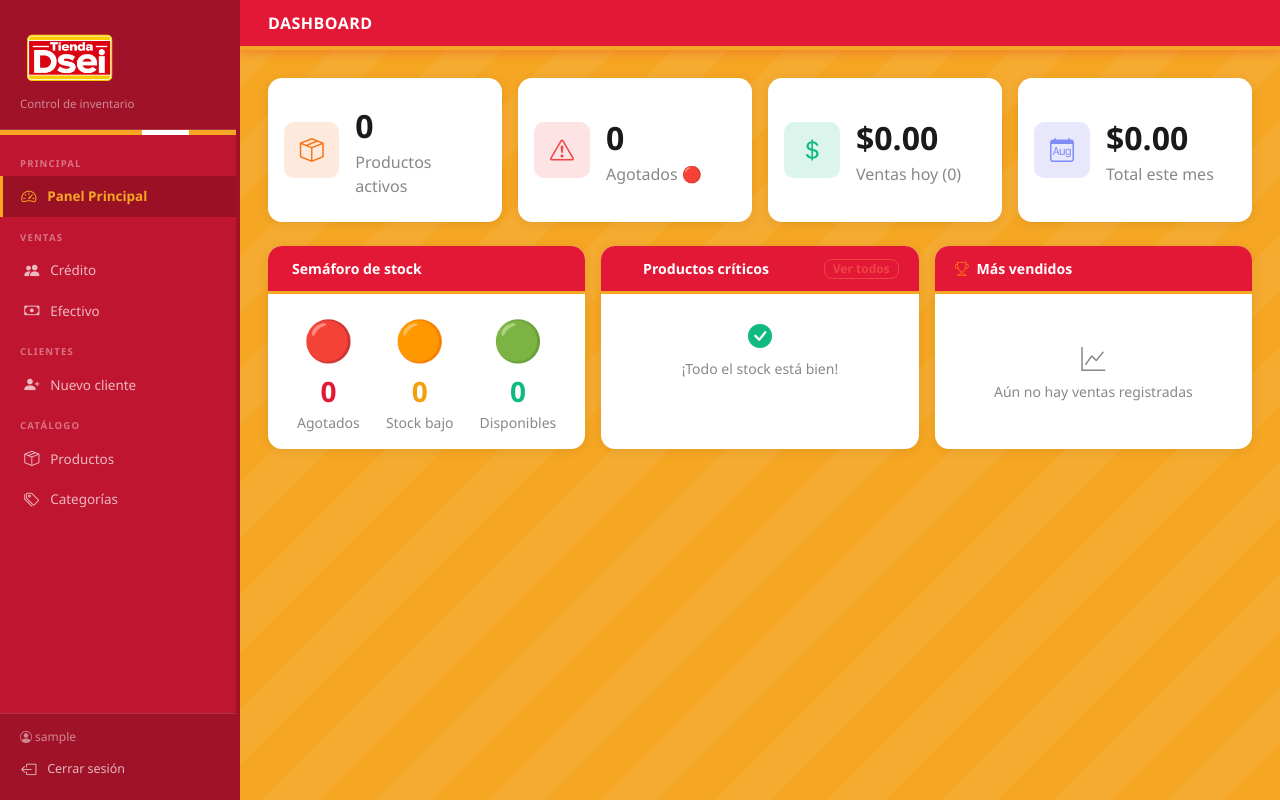
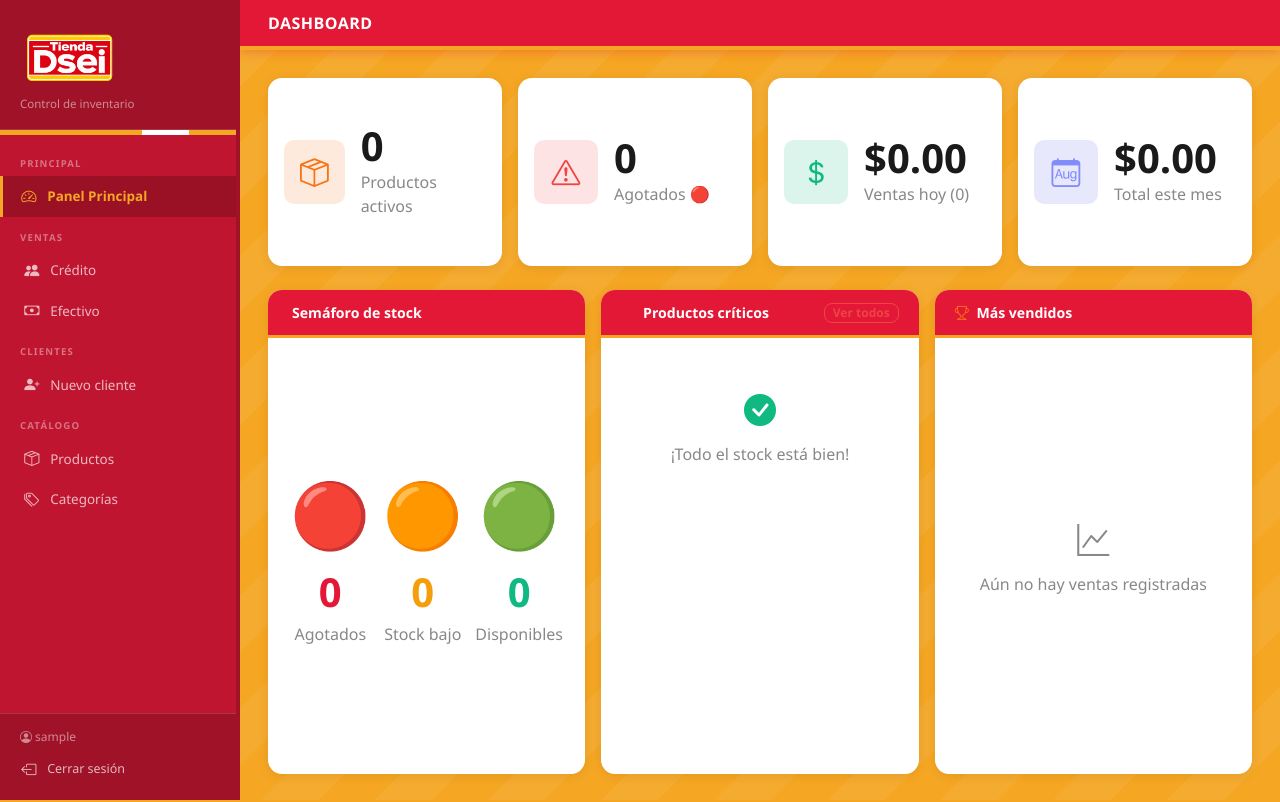
Before and after one commit to xlDeadman/tiendita, a Django app: page / in a window 1280 px wide. Run offline with Django 5.2, Linux system fonts and the light colour scheme; the visitor is signed in with stand-in values (Sample User, id 1); data that the repository does not hold is empty.

Commit message:
dashboard mejorado

```diff
--- a/inventario/templates/inventario/dashboard.html
+++ b/inventario/templates/inventario/dashboard.html
@@ -12,13 +12,13 @@
 <div class="row g-3 mb-4">
   <div class="col-6 col-md-3">
     <div class="card stat-card h-100">
-      <div class="card-body d-flex align-items-center gap-3 py-4">
-        <div class="stat-icon" style="background:rgba(249,115,22,.15); color:#f97316; width:56px; height:56px; font-size:1.5rem;">
+      <div class="card-body d-flex align-items-center gap-3 py-5">
+        <div class="stat-icon" style="background:rgba(249,115,22,.15); color:#f97316; width:64px; height:64px; font-size:1.8rem;">
           <i class="bi bi-box-seam"></i>
         </div>
         <div>
-          <div style="font-size:2rem; font-weight:800; color:#1a1a1a;">{{ total_productos }}</div>
-          <div class="text-muted">Productos activos</div>
+          <div style="font-size:2.5rem; font-weight:800; color:#1a1a1a; line-height:1;">{{ total_productos }}</div>
+          <div class="text-muted mt-1">Productos activos</div>
         </div>
       </div>
     </div>
@@ -26,13 +26,13 @@
 
   <div class="col-6 col-md-3">
     <div class="card stat-card h-100">
-      <div class="card-body d-flex align-items-center gap-3 py-4">
-        <div class="stat-icon" style="background:rgba(239,68,68,.15); color:#ef4444; width:56px; height:56px; font-size:1.5rem;">
+      <div class="card-body d-flex align-items-center gap-3 py-5">
+        <div class="stat-icon" style="background:rgba(239,68,68,.15); color:#ef4444; width:64px; height:64px; font-size:1.8rem;">
           <i class="bi bi-exclamation-triangle"></i>
         </div>
         <div>
-          <div style="font-size:2rem; font-weight:800; color:#1a1a1a;">{{ agotados }}</div>
-          <div class="text-muted">Agotados 🔴</div>
+          <div style="font-size:2.5rem; font-weight:800; color:#1a1a1a; line-height:1;">{{ agotados }}</div>
+          <div class="text-muted mt-1">Agotados 🔴</div>
         </div>
       </div>
     </div>
@@ -40,13 +40,13 @@
 
   <div class="col-6 col-md-3">
     <div class="card stat-card h-100">
-      <div class="card-body d-flex align-items-center gap-3 py-4">
-        <div class="stat-icon" style="background:rgba(16,185,129,.15); color:#10b981; width:56px; height:56px; font-size:1.5rem;">
+      <div class="card-body d-flex align-items-center gap-3 py-5">
+        <div class="stat-icon" style="background:rgba(16,185,129,.15); color:#10b981; width:64px; height:64px; font-size:1.8rem;">
           <i class="bi bi-currency-dollar"></i>
         </div>
         <div>
-          <div style="font-size:2rem; font-weight:800; color:#1a1a1a;">${{ total_hoy|floatformat:2 }}</div>
-          <div class="text-muted">Ventas hoy ({{ num_ventas_hoy }})</div>
+          <div style="font-size:2.5rem; font-weight:800; color:#1a1a1a; line-height:1;">${{ total_hoy|floatformat:2 }}</div>
+          <div class="text-muted mt-1">Ventas hoy ({{ num_ventas_hoy }})</div>
         </div>
       </div>
     </div>
@@ -54,13 +54,13 @@
 
   <div class="col-6 col-md-3">
     <div class="card stat-card h-100">
-      <div class="card-body d-flex align-items-center gap-3 py-4">
-        <div class="stat-icon" style="background:rgba(99,102,241,.15); color:#818cf8; width:56px; height:56px; font-size:1.5rem;">
+      <div class="card-body d-flex align-items-center gap-3 py-5">
+        <div class="stat-icon" style="background:rgba(99,102,241,.15); color:#818cf8; width:64px; height:64px; font-size:1.8rem;">
           <i class="bi bi-calendar-month"></i>
         </div>
         <div>
-          <div style="font-size:2rem; font-weight:800; color:#1a1a1a;">${{ total_mes|floatformat:2 }}</div>
-          <div class="text-muted">Total este mes</div>
+          <div style="font-size:2.5rem; font-weight:800; color:#1a1a1a; line-height:1;">${{ total_mes|floatformat:2 }}</div>
+          <div class="text-muted mt-1">Total este mes</div>
         </div>
       </div>
     </div>
@@ -68,7 +68,7 @@
 </div>
 
 <!-- Segunda fila -->
-<div class="row g-3">
+<div class="row g-3" style="min-height:500px;">
 
   <!-- Semáforo -->
   <div class="col-12 col-md-4">
@@ -76,22 +76,22 @@
       <div class="card-header">
         <i class="bi bi-traffic-light me-1" style="color:#f97316;"></i> Semáforo de stock
       </div>
-      <div class="card-body">
-        <div class="d-flex justify-content-around text-center">
+      <div class="card-body d-flex align-items-center">
+        <div class="d-flex justify-content-around text-center w-100">
           <a href="{% url 'producto_list' %}?semaforo=rojo" class="text-decoration-none">
-            <div class="fs-1">🔴</div>
-            <div class="fs-3 fw-bold text-danger">{{ agotados }}</div>
-            <div class="text-muted small">Agotados</div>
+            <div style="font-size:4rem;">🔴</div>
+            <div style="font-size:2.5rem; font-weight:800;" class="text-danger">{{ agotados }}</div>
+            <div class="text-muted">Agotados</div>
           </a>
           <a href="{% url 'producto_list' %}?semaforo=naranja" class="text-decoration-none">
-            <div class="fs-1">🟠</div>
-            <div class="fs-3 fw-bold text-warning">{{ stock_bajo }}</div>
-            <div class="text-muted small">Stock bajo</div>
+            <div style="font-size:4rem;">🟠</div>
+            <div style="font-size:2.5rem; font-weight:800;" class="text-warning">{{ stock_bajo }}</div>
+            <div class="text-muted">Stock bajo</div>
           </a>
           <a href="{% url 'producto_list' %}?semaforo=verde" class="text-decoration-none">
-            <div class="fs-1">🟢</div>
-            <div class="fs-3 fw-bold text-success">{{ disponibles }}</div>
-            <div class="text-muted small">Disponibles</div>
+            <div style="font-size:4rem;">🟢</div>
+            <div style="font-size:2.5rem; font-weight:800;" class="text-success">{{ disponibles }}</div>
+            <div class="text-muted">Disponibles</div>
           </a>
         </div>
       </div>
@@ -109,8 +109,8 @@
         {% if productos_criticos %}
         <ul class="list-group list-group-flush">
           {% for p in productos_criticos %}
-          <li class="list-group-item d-flex justify-content-between align-items-center py-2">
-            <span class="small fw-medium">{{ p.nombre }}</span>
+          <li class="list-group-item d-flex justify-content-between align-items-center py-3">
+            <span class="fw-medium">{{ p.nombre }}</span>
             <div class="d-flex gap-2 align-items-center">
               <span class="badge bg-{% if p.stock_actual <= 0 %}danger{% else %}warning text-dark{% endif %}">
                 {{ p.stock_actual }} pzs
@@ -123,8 +123,8 @@
           {% endfor %}
         </ul>
         {% else %}
-        <div class="text-center py-4 text-muted small">
-          <i class="bi bi-check-circle-fill text-success fs-4 d-block mb-1"></i>
+        <div class="text-center py-5 text-muted">
+          <i class="bi bi-check-circle-fill text-success fs-2 d-block mb-2"></i>
           ¡Todo el stock está bien!
         </div>
         {% endif %}
@@ -140,10 +140,10 @@
       </div>
       <div class="card-body d-flex align-items-center justify-content-center">
         {% if top_productos %}
-        <canvas id="chartVendidos" style="max-height:220px;"></canvas>
+        <canvas id="chartVendidos"></canvas>
         {% else %}
-        <div class="text-center text-muted small">
-          <i class="bi bi-graph-up fs-4 d-block mb-1"></i>
+        <div class="text-center text-muted">
+          <i class="bi bi-graph-up fs-2 d-block mb-2"></i>
           Aún no hay ventas registradas
         </div>
         {% endif %}
@@ -181,6 +181,7 @@
     },
     options: {
       responsive: true,
+      maintainAspectRatio: false,
       plugins: {
         legend: { display: false },
       },
```
